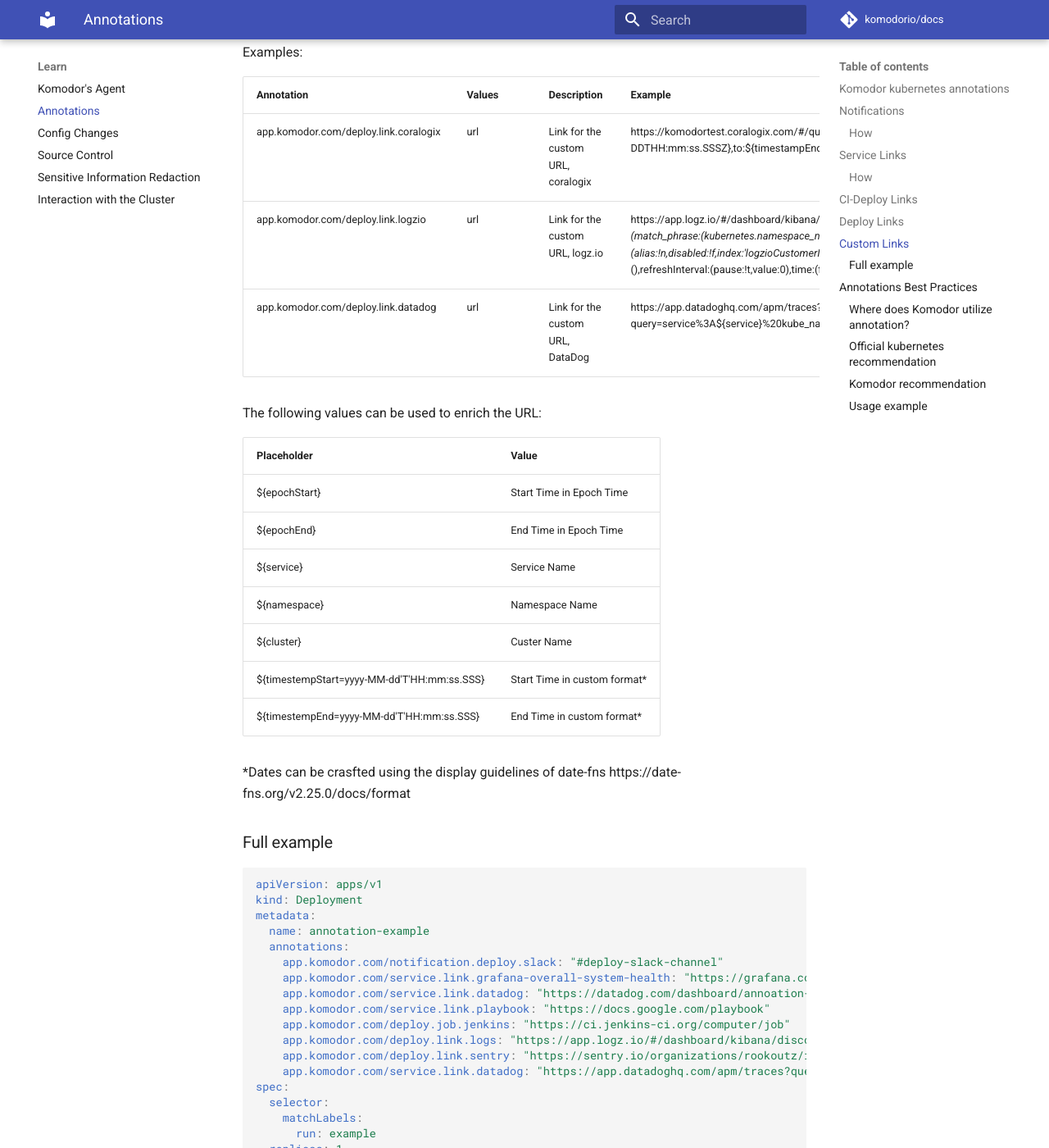
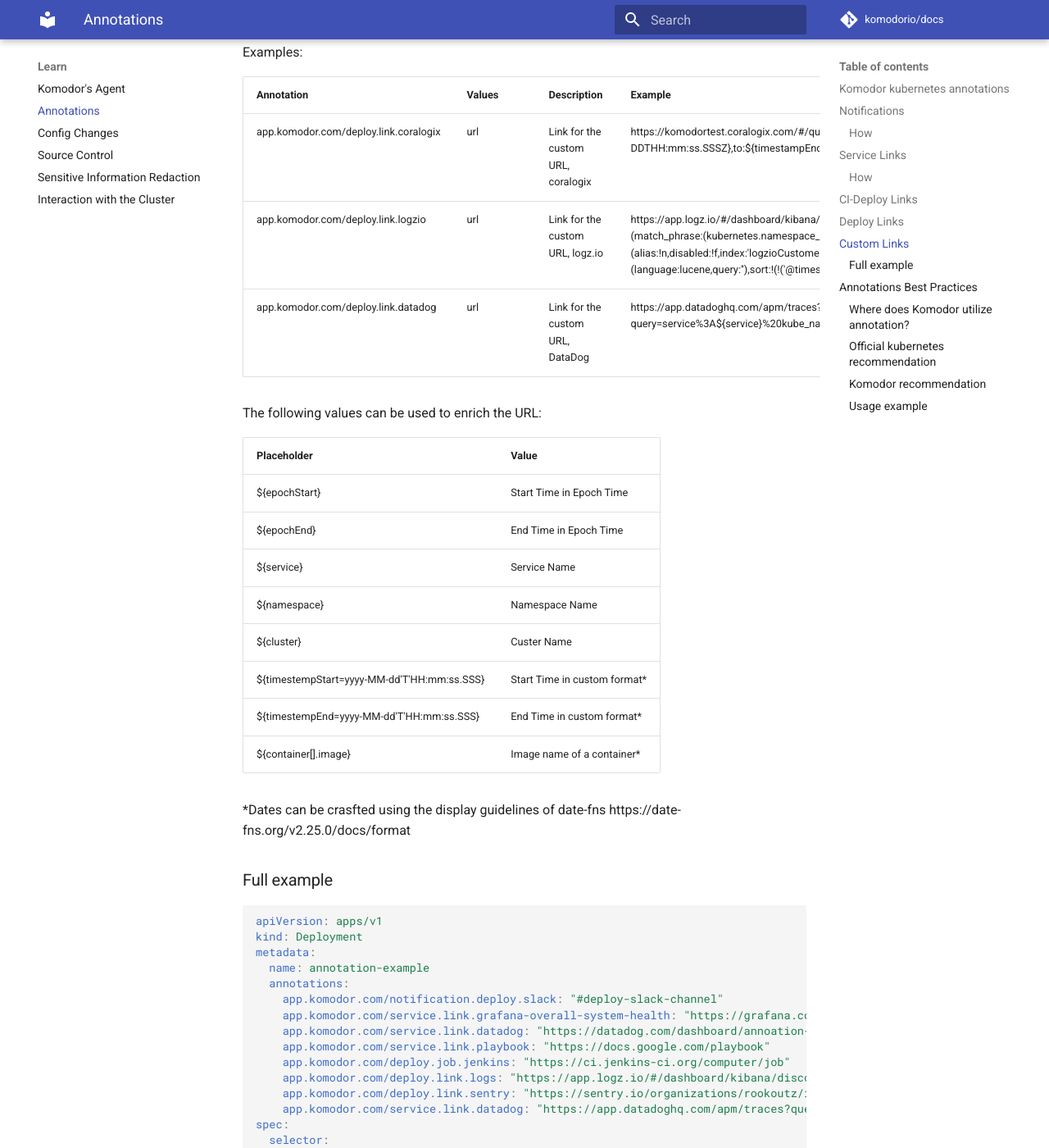
Before and after one commit to komodorio/docs, an MkDocs documentation site: the page built from docs/Learn/Annotations.md, in a window 1280 px wide and 1400 px high, scrolled down 3157 px. Shown: the whole window at 82% size. Built offline with MkDocs 1.6.1 and Material for MkDocs 9.7.7, drawn with Linux system fonts in a browser that asks for light colours; comment, search, counter and statistics services are not loaded; some of the changed lines change nothing that is shown.

Commit message:
add custom link - container image example

```diff
--- a/docs/Learn/Annotations.md
+++ b/docs/Learn/Annotations.md
@@ -95,7 +95,7 @@
 | Annotation                         | Values | Description                                  | Example                                                                                                    |
 | --- | --- | --- | :-- |
 | app.komodor.com/deploy.link.coralogix   | url    | Link for the custom URL, coralogix                     | https://komodortest.coralogix.com/#/query-new/logs?query=(coralogix.metadata.cluster:(%22${cluster}%22))%20AND%20(coralogix.metadata.namespace:(%22${namespace}%22))%20AND%20(coralogix.metadata.service:(%22${service}%22))&time=from:${timestampStart=YYYY-MM-DDTHH:mm:ss.SSSZ},to:${timestampEnd=YYYY-MM-DDTHH:mm:ss.SSSZ}                                             |
-| app.komodor.com/deploy.link.logzio | url | Link for the custom URL, logz.io | https://app.logz.io/#/dashboard/kibana/discover?_a=(columns:!(message,kubernetes.namespace_name,kubernetes.container_name,params.clusterName),filters:!(('$state':(store:appState),meta:(alias:!n,disabled:!f,index:'logzioCustomerIndex*',key:kubernetes.namespace_name,negate:!f,params:(query:default),type:phrase),query:(match_phrase:(kubernetes.namespace_name:${namespace}))),('$state':(store:appState),meta:(alias:!n,disabled:!f,index:'logzioCustomerIndex*',key:params.clusterName,negate:!f,params:(query:main),type:phrase),query:(match_phrase:(params.clusterName:${cluster}))),('$state':(store:appState),meta:(alias:!n,disabled:!f,index:'logzioCustomerIndex*',key:kubernetes.container_name,negate:!f,params:(query:k8s-events-collector),type:phrase),query:(match_phrase:(kubernetes.container_name:${service})))),index:'logzioCustomerIndex*',interval:auto,query:(language:lucene,query:''),sort:!(!('@timestamp',desc)))&_g=(filters:!(),refreshInterval:(pause:!t,value:0),time:(from:'${timestempStart=yyyy-MM-dd'T'HH:mm:ss.SSS}',to:'${timestempStart=yyyy-MM-dd'T'HH:mm:ss.SSS}'))&discoverTab=logz-logs-tab&switchToAccountId=138828&accountIds=true |
+| app.komodor.com/deploy.link.logzio | url | Link for the custom URL, logz.io | https://app.logz.io/#/dashboard/kibana/discover?_a=(columns:!(message,kubernetes.namespace_name,kubernetes.container_name,params.clusterName),filters:!(('$state':(store:appState),meta:(alias:!n,disabled:!f,index:'logzioCustomerIndex',key:kubernetes.namespace_name,negate:!f,params:(query:default),type:phrase),query:(match_phrase:(kubernetes.namespace_name:${namespace}))),('$state':(store:appState),meta:(alias:!n,disabled:!f,index:'logzioCustomerIndex',key:params.clusterName,negate:!f,params:(query:main),type:phrase),query:(match_phrase:(params.clusterName:${cluster}))),('$state':(store:appState),meta:(alias:!n,disabled:!f,index:'logzioCustomerIndex',key:kubernetes.container_name,negate:!f,params:(query:k8s-events-collector),type:phrase),query:(match_phrase:(kubernetes.container_name:${service})),query:(match_phrase:(kubernetes.container_image:${container[web].image})))),index:'logzioCustomerIndex',interval:auto,query:(language:lucene,query:''),sort:!(!('@timestamp',desc)))&_g=(filters:!(),refreshInterval:(pause:!t,value:0),time:(from:'${timestempStart=yyyy-MM-dd'T'HH:mm:ss.SSS}',to:'${timestempStart=yyyy-MM-dd'T'HH:mm:ss.SSS}'))&discoverTab=logz-logs-tab&switchToAccountId=138828&accountIds=true |
 | app.komodor.com/deploy.link.datadog | url | Link for the custom URL, DataDog | https://app.datadoghq.com/apm/traces?query=service%3A${service}%20kube_namespace%3A${namespace}%20env%3A${cluster}&cols=core_service%2Ccore_resource_name%2Clog_duration%2Clog_http.method%2Clog_http.status_code&historicalData=true&messageDisplay=inline&sort=desc&streamTraces=true&start=${epochStart}&end=${epochEnd}&paused=true |
 
 
@@ -111,6 +111,7 @@
 |${cluster} | Custer Name|
 |${timestempStart=yyyy-MM-dd'T'HH:mm:ss.SSS} | Start Time in custom format*|
 |${timestempEnd=yyyy-MM-dd'T'HH:mm:ss.SSS} | End Time in custom format*|
+|${container[<name>].image} | Image name of a container*|
 
 *Dates can be crasfted using the display guidelines of date-fns https://date-fns.org/v2.25.0/docs/format
 
```
